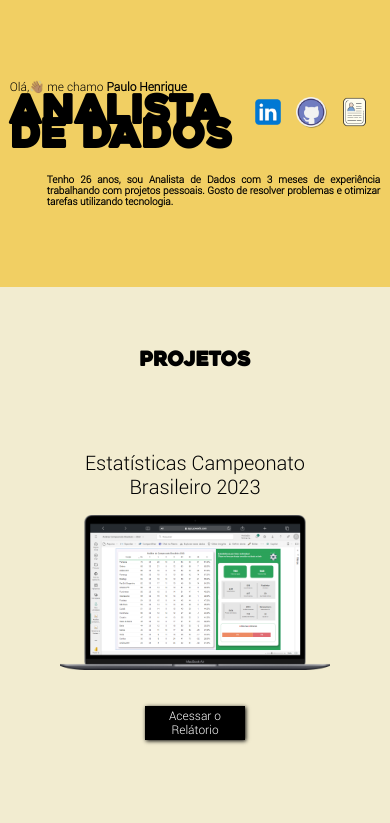
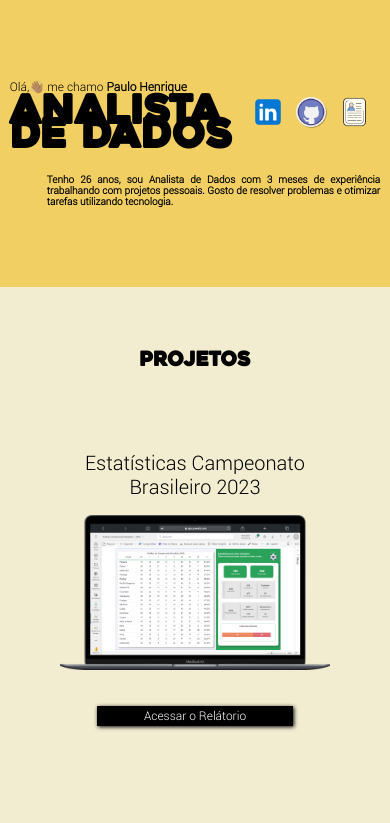
Before and after one commit to HenriqueCorsi/Portfolio, a React (Vite) app: page / in a window 390 px wide. Shown: the top 823 px of the page. Built offline with nearby package versions, Linux system fonts and the light colour scheme.

Commit message:
Update projetos-style.css

```diff
--- a/src/assets/css/projetos-style.css
+++ b/src/assets/css/projetos-style.css
@@ -139,7 +139,7 @@
     }
 
     .box-links a{
-        width: 40%;
+        width: 80%;
         padding: 0.2rem;
         font-size: 12px;
     }
```
